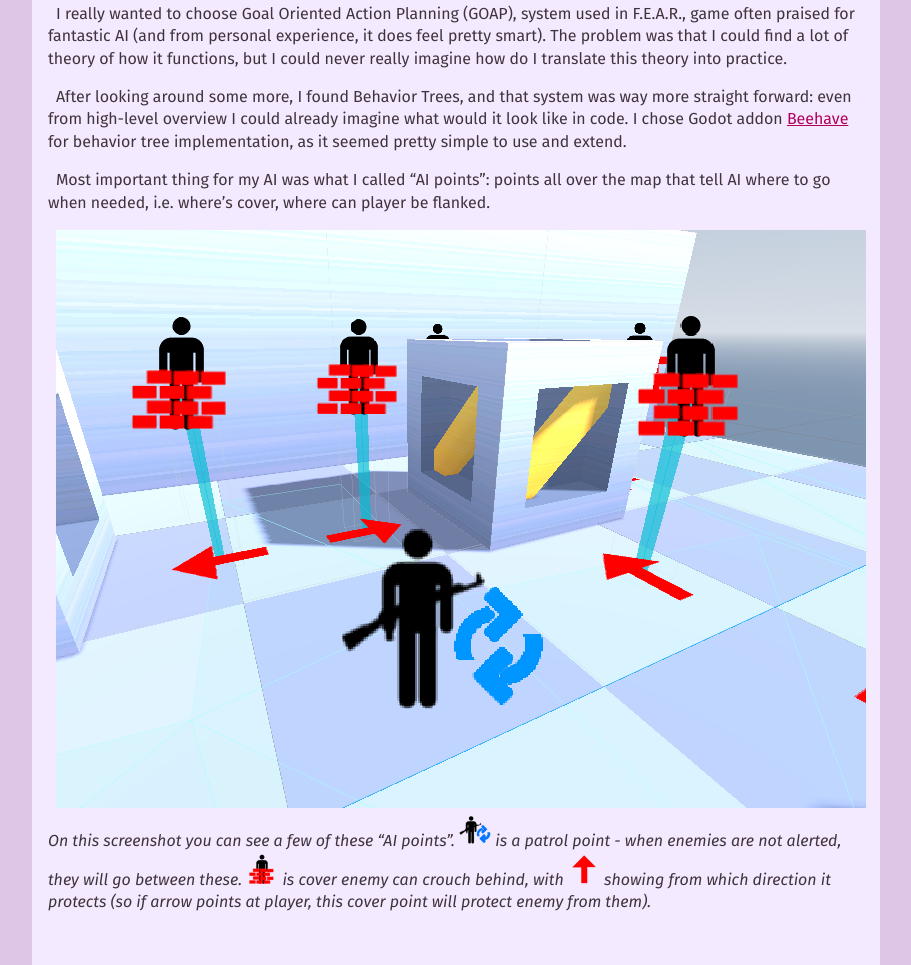
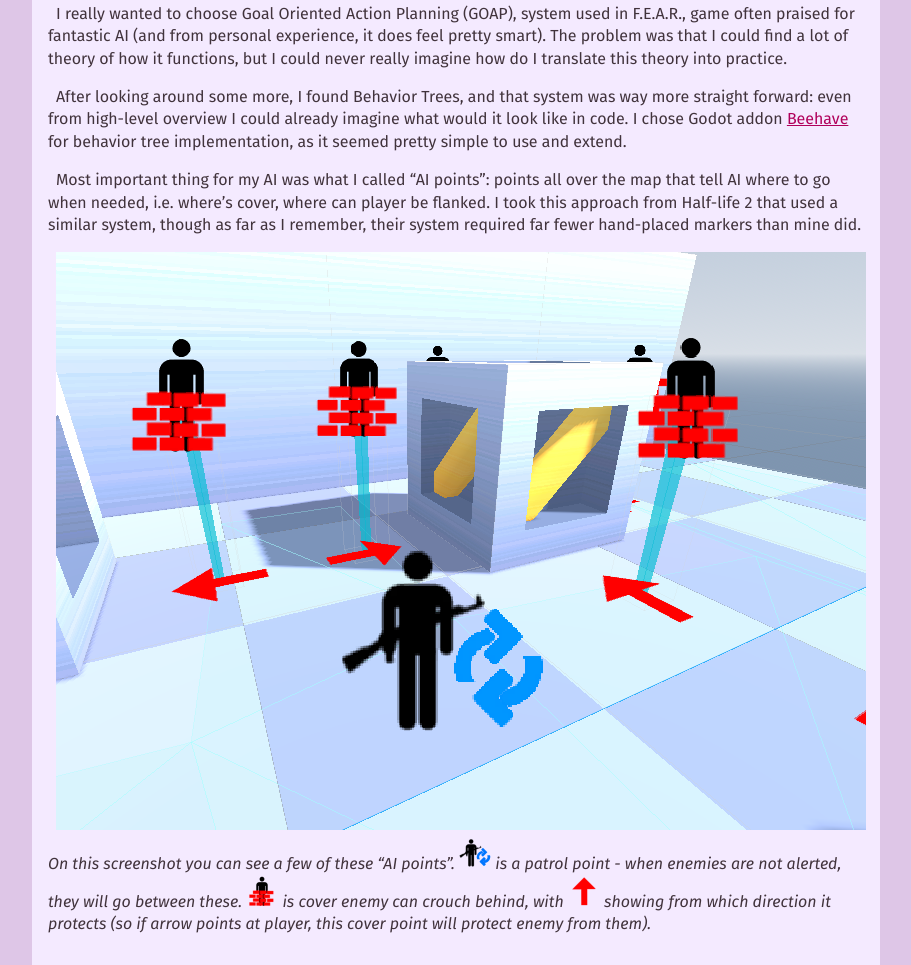
Before and after one commit to suhankins/detta.dev, an Astro site: page /blog/up-in-the-sky in a window 1280 px wide. Shown: the part 2847-3812 px from the top of the page, without its empty margins (184-1095 px from the left). Built offline with nearby package versions, Linux system fonts and the light colour scheme; Astro itself is replaced by a stand-in of ours.

Commit message:
added a reference to half-life in AI points section

```diff
--- a/src/pages/blog/up-in-the-sky.md
+++ b/src/pages/blog/up-in-the-sky.md
@@ -51,7 +51,7 @@ I really wanted to choose Goal Oriented Action Planning (GOAP), system used in F
 After looking around some more, I found Behavior Trees, and that system was way more straight forward: even from high-level overview I could already imagine what would it look like in code.
 I chose Godot addon [Beehave](https://bitbra.in/beehave/) for behavior tree implementation, as it seemed pretty simple to use and extend.
 
-Most important thing for my AI was what I called "AI points": points all over the map that tell AI where to go when needed, i.e. where's cover, where can player be flanked.
+Most important thing for my AI was what I called "AI points": points all over the map that tell AI where to go when needed, i.e. where's cover, where can player be flanked. I took this approach from Half-life 2 that used a similar system, though as far as I remember, their system required far fewer hand-placed markers than mine did.
 
 ![](./up-in-the-sky/_ai_points.png)
 _On this screenshot you can see a few of these "AI points". ![Icon of a person holding an assault rifle with blue circle next to them](./up-in-the-sky/_patrol.png) is a patrol point - when enemies are not alerted, they will go between these. ![Icon of a person standing behind a short brick wall](./up-in-the-sky/_duck_cover.png) is cover enemy can crouch behind, with ![Arrow icon](./up-in-the-sky/_arrow.png) showing from which direction it protects (so if arrow points at player, this cover point will protect enemy from them)._
```
